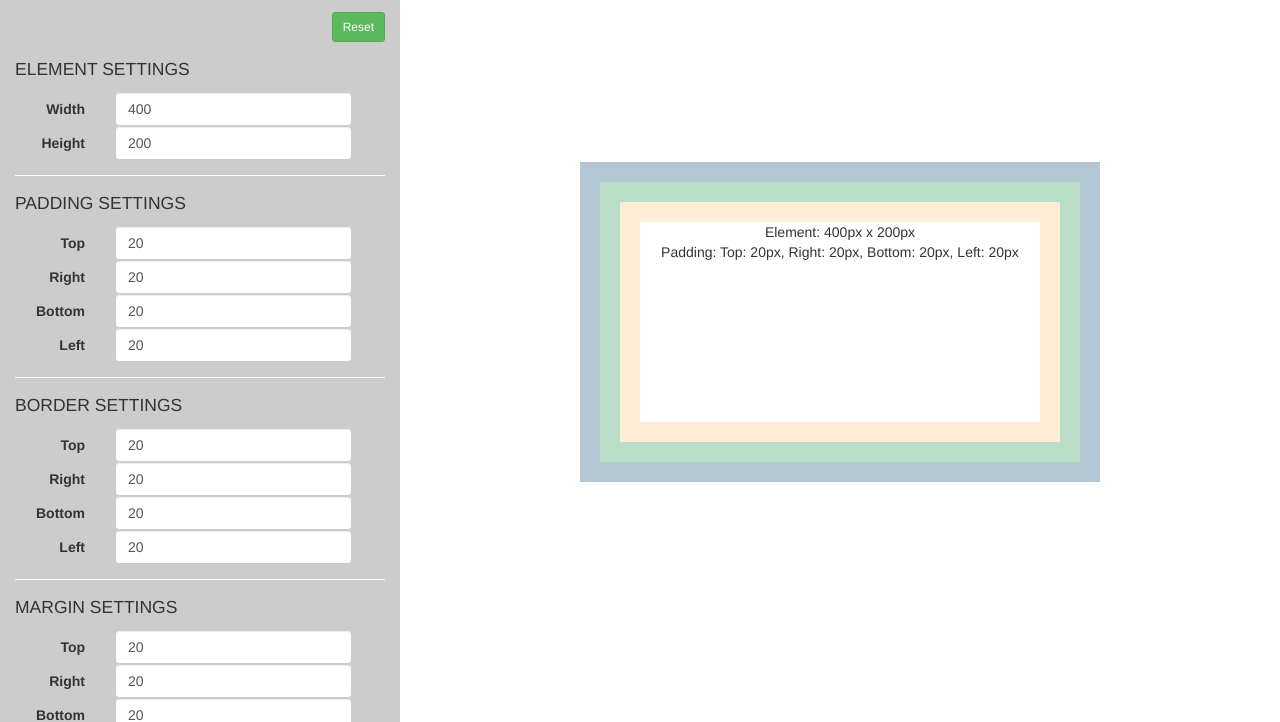
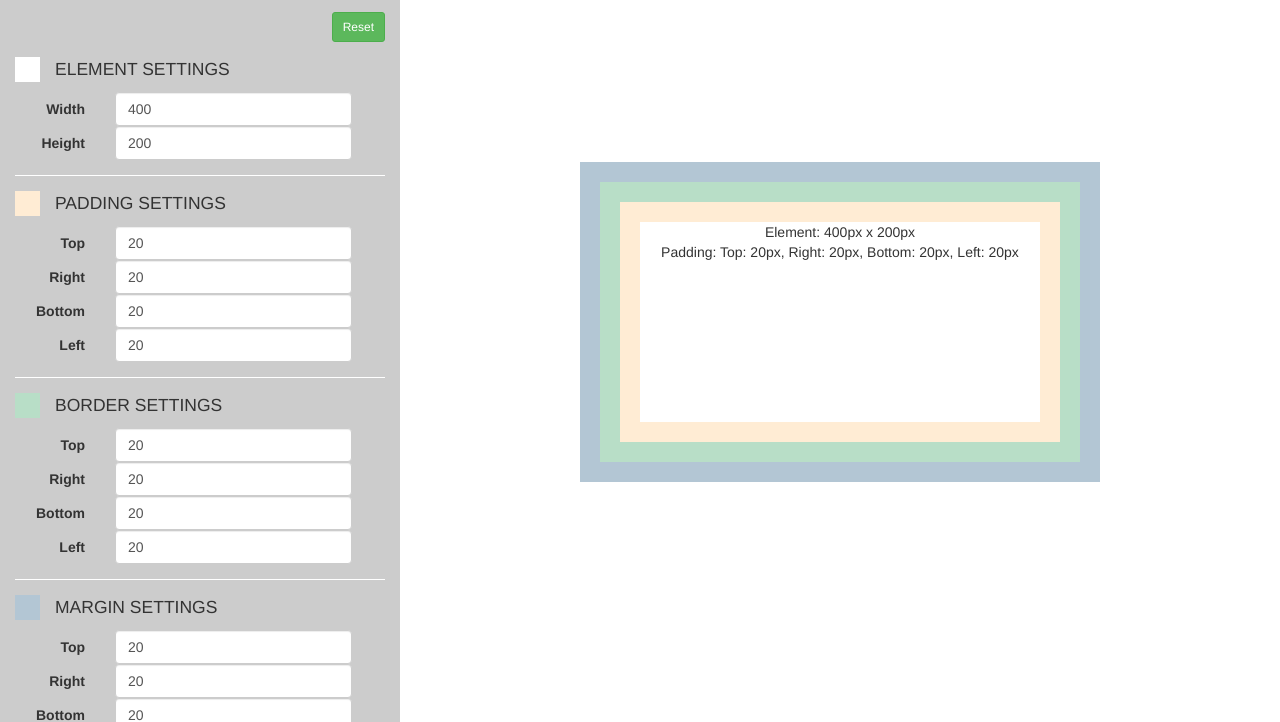
Before and after one commit to bettymakes/boxmodel, a plain HTML site: page index.html in a window 1280 px wide. Shown: the part 78-800 px from the top of the page. Drawn offline with nearby package versions, Linux system fonts and the light colour scheme.

Commit message:
Styling side panel, adding padding higlights

```diff
--- a/index.html
+++ b/index.html
@@ -8,22 +8,20 @@
         <link rel="stylesheet" type="text/css" href="//cdnjs.cloudflare.com/ajax/libs/font-awesome/4.0.3/css/font-awesome.css">
     </head>
     <body ng-controller="BoxmodelCtrl">
-        <aside class="sidebar">
         <div class="logo-bar">
             <h1>
                 <i class="fa fa-rocket"></i>
                 Box Model Playground
             </h1>
         </div>
-            <div>
-
+        <aside class="sidebar">
             <!-- Element -->
             <div class="container-fluid">
                 <div class="btn-bar clearfix">
                     <button class="btn btn-success btn-sm pull-right" ng-click="setDefault()">Reset</button>
                 </div>
                 <div class="form-horizontal">
-                    <div class="setting-title">Element Settings</div>
+                    <div class="highlight-block element-highlight setting-title">Element Settings</div>
                     <div class="form-group">
                         <label class="col-sm-3 control-label">Width</label>
                         <div class="col-sm-8">
@@ -40,7 +38,7 @@
 
                 <!-- Padding -->
                 <div class="form-horizontal">
-                    <div class="setting-title">Padding Settings</div>
+                    <div class="highlight-block padding-highlight setting-title">Padding Settings</div>
                     <div class="form-group">
                         <label class="col-sm-3 control-label">Top</label>
                         <div class="col-sm-8">
@@ -69,10 +67,7 @@
 
                 <!-- Border -->
                 <div class="form-horizontal">
-                    <div class="setting-title">
-                        <div class="border-higlight"></div>
-                        Border Settings
-                    </div>
+                    <div class="highlight-block border-highlight setting-title">Border Settings</div>
                     <div class="form-group">
                         <label class="col-sm-3 control-label">Top</label>
                         <div class="col-sm-8">
@@ -101,7 +96,7 @@
 
                 <!-- Margin -->
                 <div class="form-horizontal">
-                    <div class="setting-title">Margin Settings</div>
+                    <div class="highlight-block margin-highlight setting-title">Margin Settings</div>
                     <div class="form-group">
                         <label class="col-sm-3 control-label">Top</label>
                         <div class="col-sm-8">
--- a/styles/main.css
+++ b/styles/main.css
@@ -9,11 +9,16 @@ html, body{
 
 .sidebar{
     position: fixed;
-    top: 0;
+    top: 75px;
     bottom: 0;
     left: 0;
     width: 400px;
     background-color: #ccc;
+    overflow: hidden;
+}
+
+.sidebar:hover{
+    overflow: auto;
 }
 
 .sidebar .form-group{
@@ -36,7 +41,12 @@ html, body{
 }
 
 .logo-bar{
+    position: fixed;
+    top: 0;
+    left: 0;
+    width: 400px;
     height: 75px;
+    z-index: 10;
     background-color: #000;
 }
 
@@ -53,25 +63,37 @@ html, body{
     margin-right: 5px;
 }
 
+.settings-container{
+    overflow: hidden;
+}
+
+.settings-container:hover{
+    overflow: auto;
+}
+
 .settings-block{
     padding: 10px 0;
     border-bottom: 1px solid #333;
 }
 
 .element-highlight{
-    background-color: #FFFFFF;
+    border-left: 25px solid #FFFFFF;
 }
 
 .padding-highlight{
-    background-color: #FFECD4;
+    border-left: 25px solid #FFECD4;
 }
 
 .border-highlight{
-    background-color: #B8DEC7;
+    border-left: 25px solid #B8DEC7;
 }
 
 .margin-highlight{
-    background-color: #B3C6D4;
+    border-left: 25px solid #B3C6D4;
+}
+
+.highlight-block{
+    padding-left: 15px;
 }
 
 /*Main body styles*/
```
Lines whose indentation alone changed are shown as unchanged.
